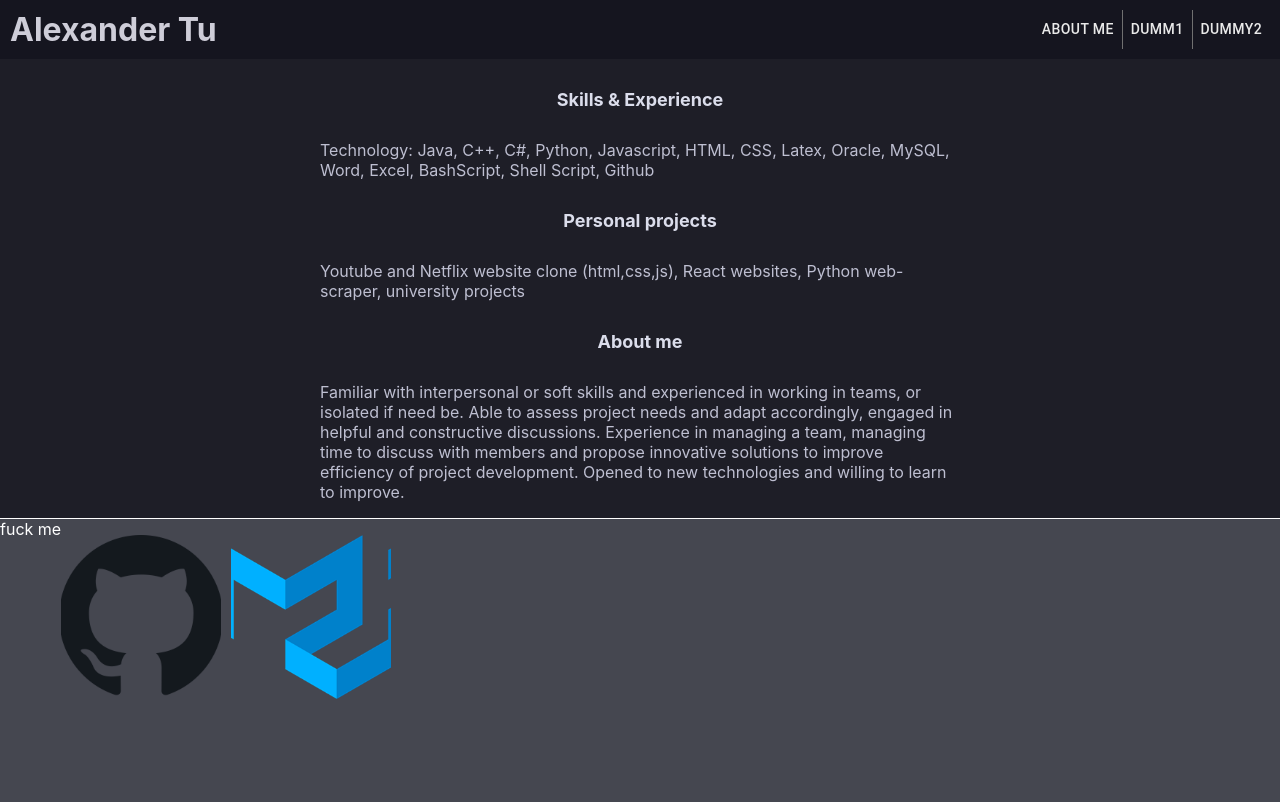
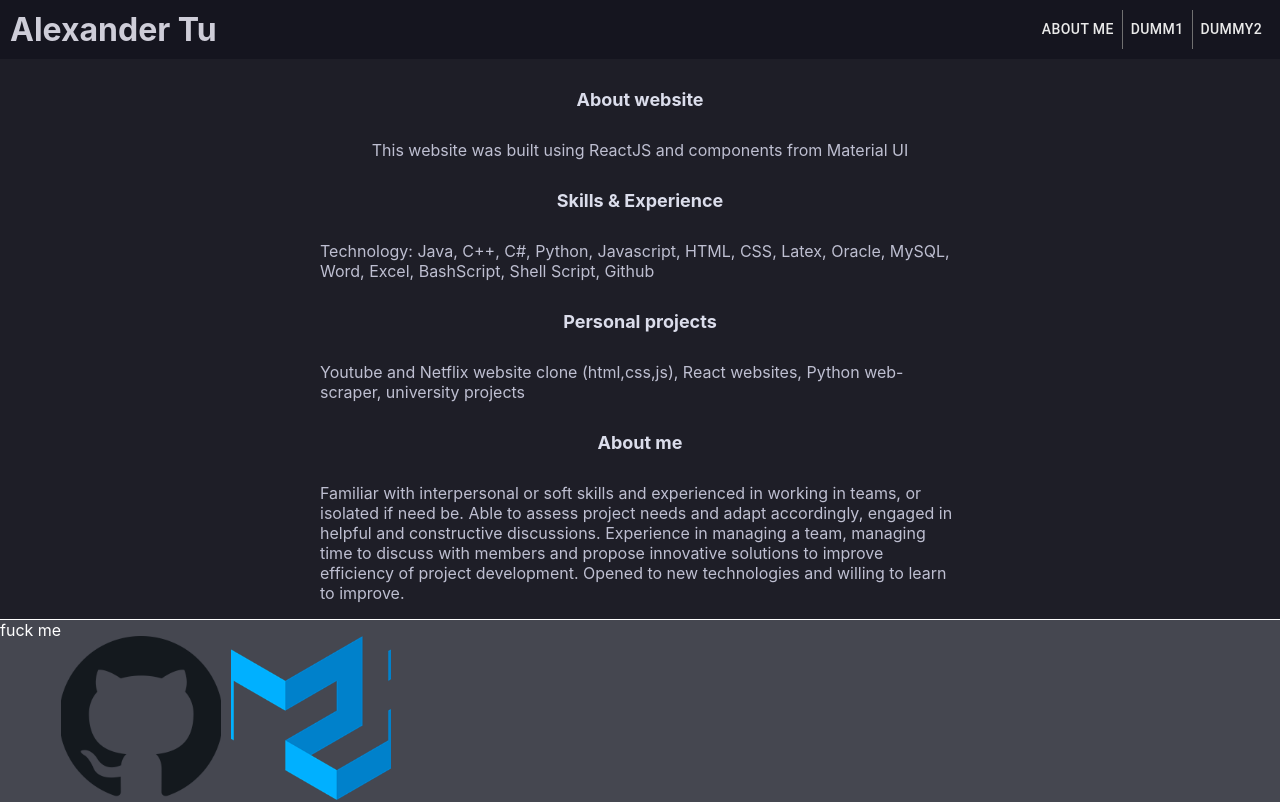
Before and after one commit to momipochi/my-website.github.io, a React (Create React App) app: page / in a window 1280 px wide. Shown: the top 802 px of the page. Built offline with nearby package versions, Linux system fonts and the light colour scheme.

Commit message:
updateto make dummy pages display nothing

```diff
--- a/src/constants/constants.js
+++ b/src/constants/constants.js
@@ -8,5 +8,7 @@ export const content ={
     myname: 'Alexander Tu',
     skillsAndExp: 'Technology: Java, C++, C#, Python, Javascript, HTML, CSS, Latex, Oracle, MySQL, Word, Excel, BashScript, Shell Script, Github',
     personalProjects: 'Youtube and Netflix website clone (html,css,js), React websites, Python web-scraper, university projects',
-    aboutme: 'Familiar with interpersonal or soft skills and experienced in working in teams, or isolated if need be. Able to assess project needs and adapt accordingly, engaged in helpful and constructive discussions. Experience in managing a team, managing time to discuss with members and propose innovative solutions to improve efficiency of project development. Opened to new technologies and willing to learn to improve.'
+    aboutme: 'Familiar with interpersonal or soft skills and experienced in working in teams, or isolated if need be. Able to assess project needs and adapt accordingly, engaged in helpful and constructive discussions. Experience in managing a team, managing time to discuss with members and propose innovative solutions to improve efficiency of project development. Opened to new technologies and willing to learn to improve.',
+    aboutwebsite: 'This website was built using ReactJS and components from Material UI'
+
 }
--- a/src/pages/About.js
+++ b/src/pages/About.js
@@ -4,15 +4,19 @@ import { content } from "../constants/constants";
 
 const skillExp = "Skills & Experience";
 
-const About = () => {
+const About = (props) => {
   return (
-    <div className={aboutcss.main}>
+    props.hasContent ? <div className={aboutcss.main}>
+    <h5>About website</h5>
+    <p>{content.aboutwebsite}</p>
     <h5>{skillExp} </h5>
     <p>{content.skillsAndExp}</p>
     <h5>Personal projects</h5>
     <p>{content.personalProjects}</p>
     <h5>About me</h5>
     <p>{content.aboutme}</p>
+  </div>: <div className={aboutcss.main}>
+    <p>Nothing here yet..</p>
   </div>
   );
 };
--- a/src/routes/Routings.js
+++ b/src/routes/Routings.js
@@ -6,9 +6,9 @@ import About from "../pages/About"
 const Routings = ()=>{
     return (
         <Routes>
-            <Route path={headerNavUrl.aboutme.url} element={<About/>}/>
-            <Route path="/dummy" element={<About/>}/>
-            <Route path="/dummy2" element={<About/>}/>
+            <Route path={headerNavUrl.aboutme.url} element={<About hasContent={true}/>}/>
+            <Route path="/dummy" element={<About hasContent={false}/>}/>
+            <Route path="/dummy2" element={<About hasContent={false}/>}/>
         </Routes>
     )
 }
```
Lines whose indentation alone changed are shown as unchanged.
